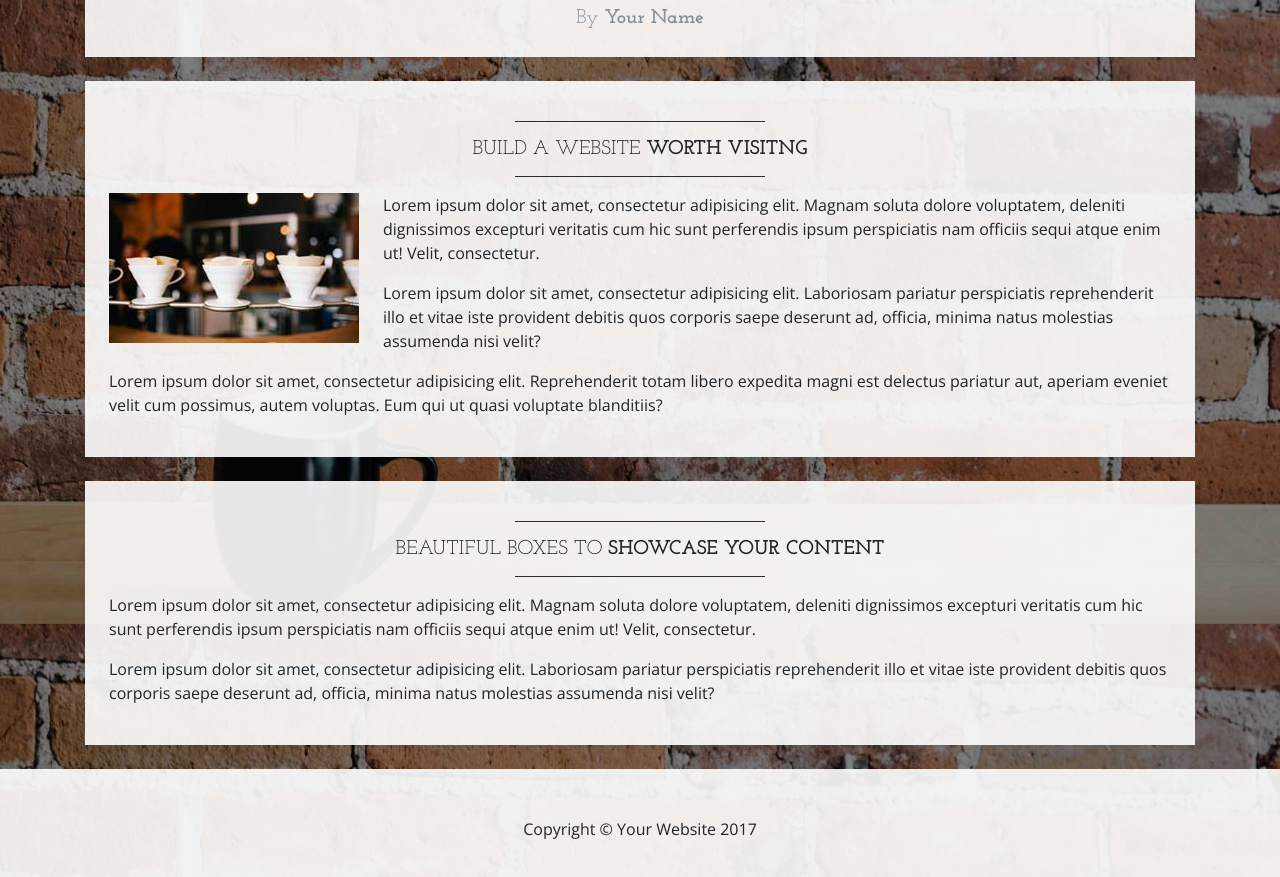
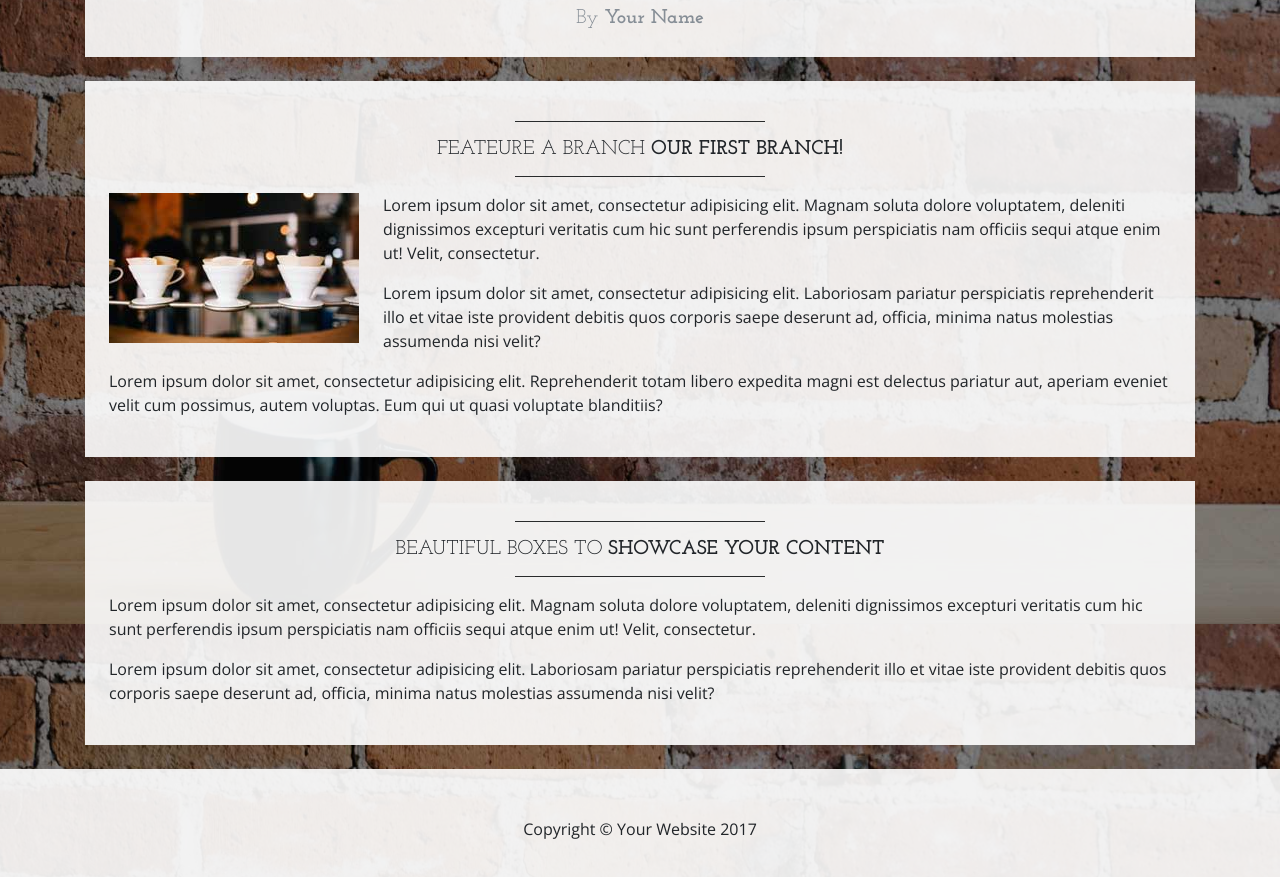
Before and after one commit to fernandosouzadeveloper/learn-github, a website: page index.html in a window 1280 px wide. Shown: the part 976-1853 px from the top of the page. Drawn offline with nearby package versions, Linux system fonts and the light colour scheme.

Commit message:
Initial commit on FeatureA branch

```diff
--- a/index.html
+++ b/index.html
@@ -109,8 +109,8 @@
 
       <div class="bg-faded p-4 my-4">
         <hr class="divider">
-        <h2 class="text-center text-lg text-uppercase my-0">Build a website
-          <strong>worth visitng</strong>
+        <h2 class="text-center text-lg text-uppercase my-0">Feateure A Branch
+          <strong>Our First Branch!</strong>
         </h2>
         <hr class="divider">
         <img class="img-fluid float-left mr-4 d-none d-lg-block" src="img/intro-pic.jpg" alt="">
```
